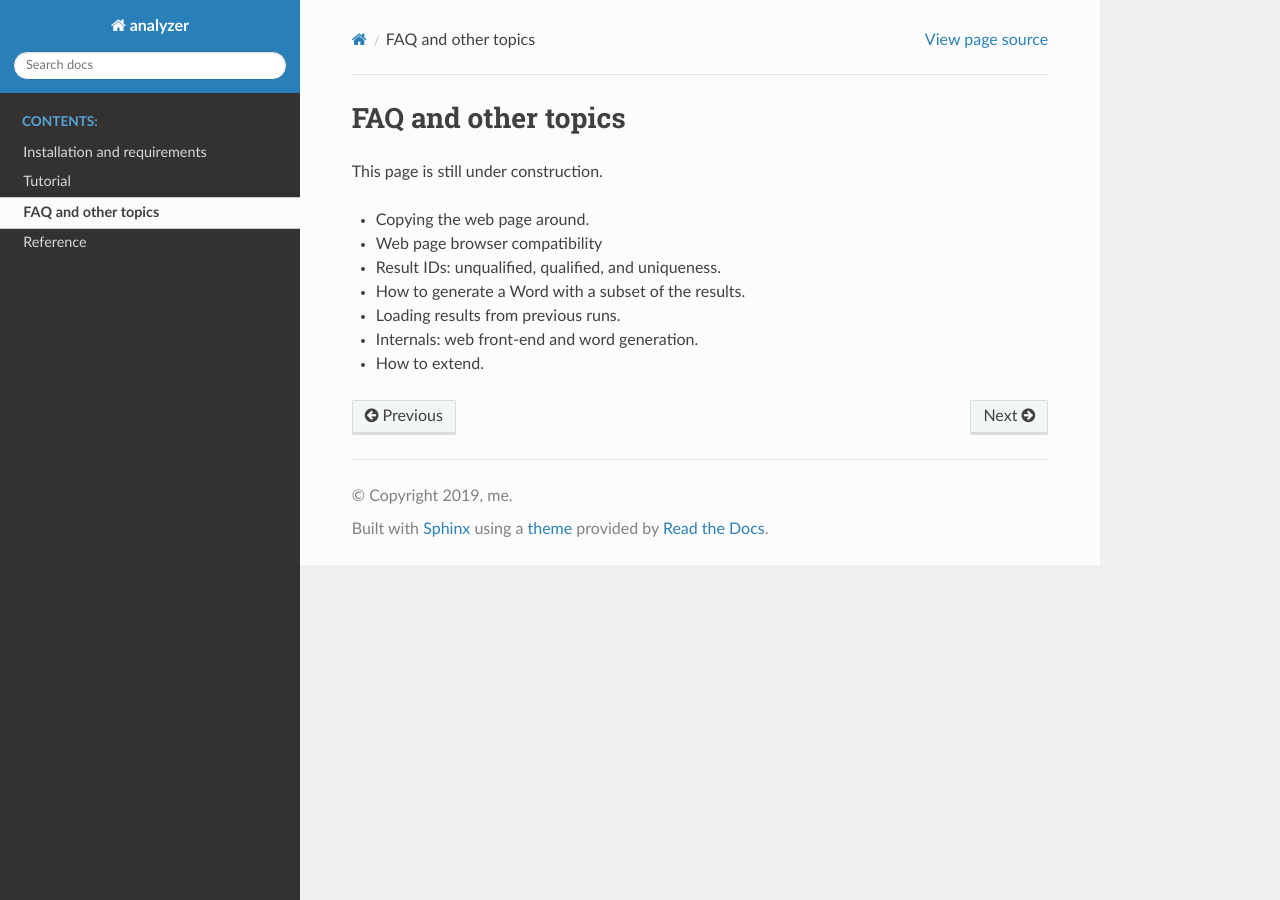
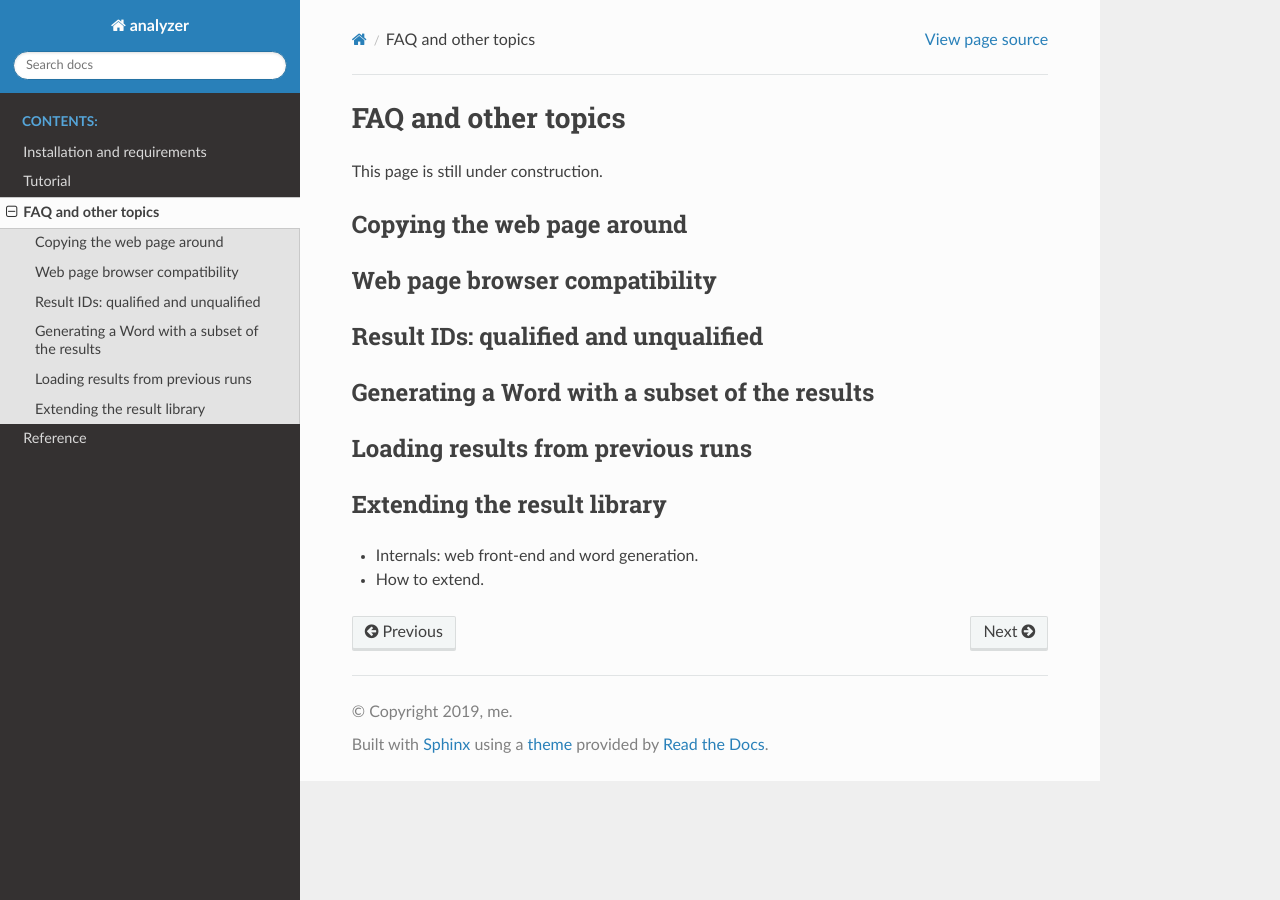
Before and after one commit to anarthal/prettyresults, a Sphinx documentation site: the page built from docs/other.rst, in a window 1280 px wide. Built offline with Sphinx 7.4.7 and the Read the Docs theme 2.0.0, drawn with Linux system fonts in a browser that asks for light colours.

Commit message:
Added proper markup to "other topics"
Cross referenced it from tutorial

```diff
--- a/docs/other.rst
+++ b/docs/other.rst
@@ -3,10 +3,36 @@ FAQ and other topics
 
 This page is still under construction.
 
-- Copying the web page around.
-- Web page browser compatibility
-- Result IDs: unqualified, qualified, and uniqueness.
-- How to generate a Word with a subset of the results.
-- Loading results from previous runs.
+.. _copying_web:
+
+Copying the web page around
+---------------------------
+
+.. _browser_compatibility:
+
+Web page browser compatibility
+------------------------------
+
+
+.. _result_ids:
+
+Result IDs: qualified and unqualified
+-------------------------------------
+
+.. _generating_word:
+
+Generating a Word with a subset of the results
+----------------------------------------------
+
+.. _loading_results:
+
+Loading results from previous runs
+----------------------------------
+
+.. _extending:
+
+Extending the result library
+----------------------------
+
 - Internals: web front-end and word generation.
 - How to extend.
--- a/docs/tutorial.rst
+++ b/docs/tutorial.rst
@@ -34,9 +34,9 @@ The AnalysisContext stores results hierarchically, in a tree. Results may be of
   and have methods to add other results as children. This is the preferred way to
   add new results.
 
-Results have a unique ID and a human-friendly display name. By default, the AnalysisContext creates
-a single container result, of ID :code:`root`. We may retrieve any result by ID using
-:meth:`analyzer.AnalysisContext.get_result`:
+Results have a unique ID (more info :ref:`here <result_ids>`) and a human-friendly display name.
+By default, the AnalysisContext creates a single container result, of ID :code:`root`.
+We may retrieve any result by ID using :meth:`analyzer.AnalysisContext.get_result`:
 
 .. literalinclude:: ../examples/example.py
    :lines: 19
```
